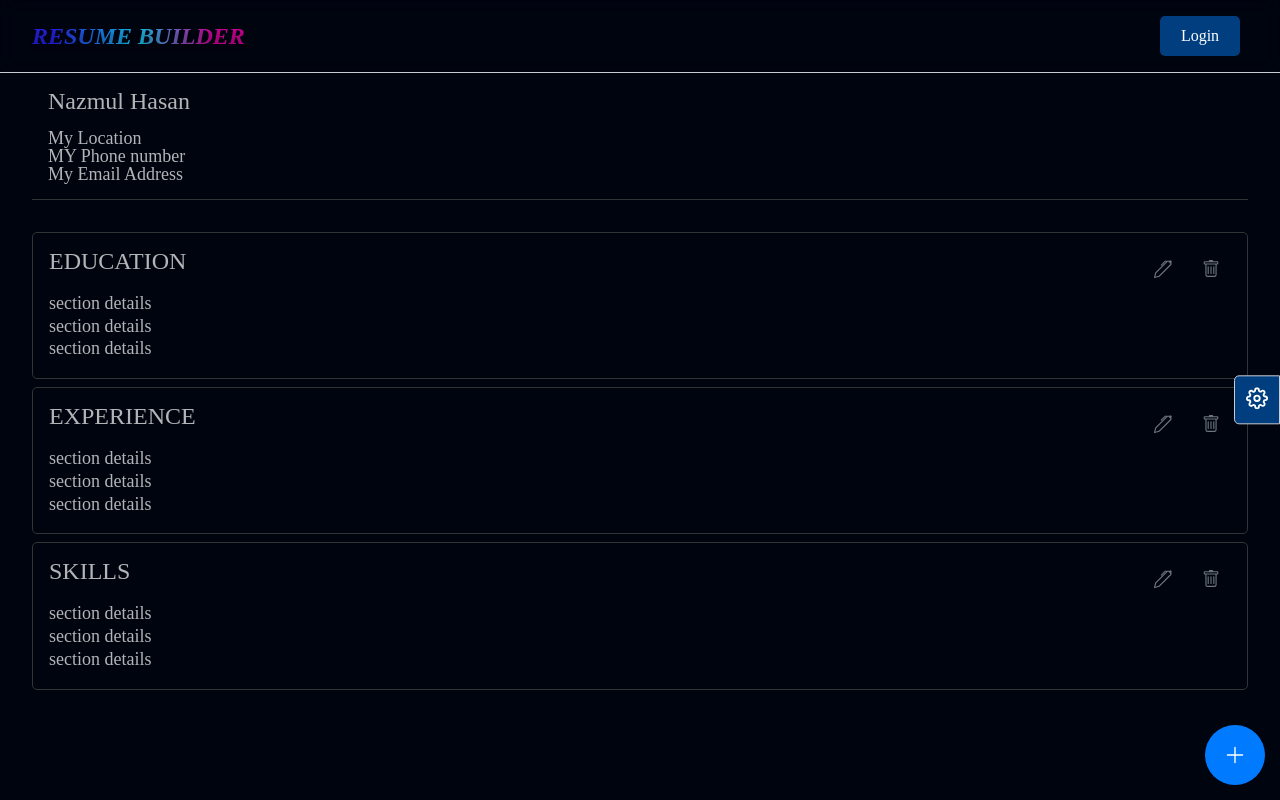
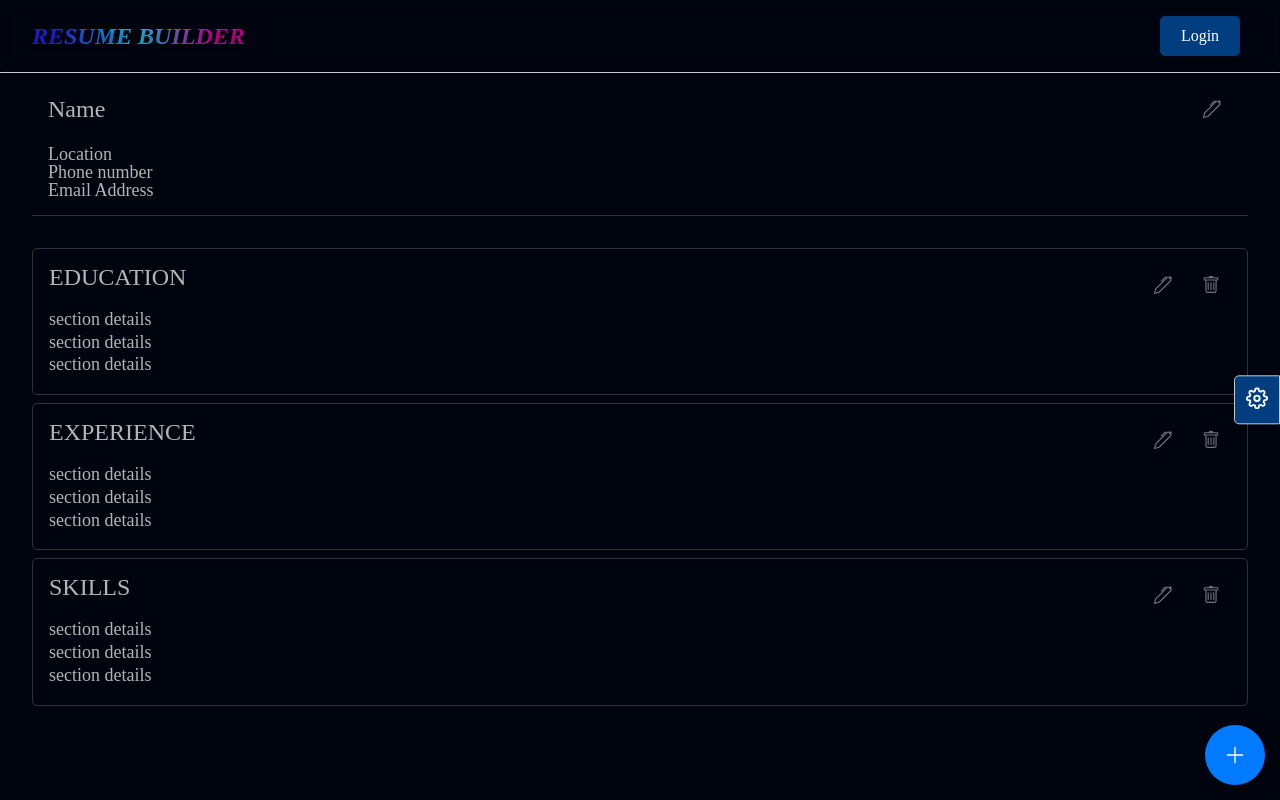
Before and after one commit to nnhasan0290/cv_generator, a React (Vite) app: page / in a window 1280 px wide. Built offline with nearby package versions, Linux system fonts and the light colour scheme.

Commit message:
feat: form feature of section

```diff
--- a/src/assets/styles/components/resume/_index.scss
+++ b/src/assets/styles/components/resume/_index.scss
@@ -9,6 +9,11 @@
     border-bottom: $border-2;
     padding: 1rem;
     gap: 1rem;
+    .identity__head{
+      display: flex;
+      justify-content: space-between;
+      align-items: center;
+    }
     .identity__title {
       font-size: $fs-large;
     }
@@ -23,8 +28,6 @@
       margin-bottom: .5rem;
       border-radius: $rounded-sm;
       .section__item{
-        display: flex;
-        justify-content: space-between;
         .section__details p {
           margin: 0.3rem 0;
         }
@@ -33,4 +36,39 @@
       }
     }
   }
+  .defaultForm{
+    display: flex;
+    flex-direction: column;
+    gap: 1rem;
+    border: $border-2;
+    padding: 1rem;
+    border-radius: $rounded-sm;
+    .defaultForm__submit{
+      width: 120px;
+      background-color: $primary-deep;
+      border: $border-1;
+      padding: .5rem;
+      border-radius: $rounded-sm;
+      color: white;
+      &:hover{
+        background-color: $primary;
+      }
+    }
+  }
+  .formItem{
+    display: flex;
+    flex-direction: column;
+    gap: .5rem;
+    text-transform: capitalize;
+    .formItem__input{
+      background-color: transparent;
+      border: $border-1;
+      padding: .5rem;
+      border-radius: $rounded-sm;
+      color: gray;
+      &:focus{
+        border: 1px solid $primary;
+      }
+    }
+  }
 }
--- a/src/components/Resume/Resume.jsx
+++ b/src/components/Resume/Resume.jsx
@@ -33,6 +33,7 @@ const Resume = () => {
                   index={index}
                   id={section.id}
                   title={section.title}
+                  formItems={section.formItems}
                 />
               ))}
 
--- /dev/null
+++ b/src/components/Resume/Sections/ DefaultForm.jsx
@@ -0,0 +1,18 @@
+import DefaultInput from "./DefaultInput";
+
+const DefaultForm = ({onSubmit, items}) => {
+    return(
+        <form className="defaultForm" action="" onSubmit={onSubmit}>
+            {
+                items.map((item, i) => (
+                    <DefaultInput key={i} label={item.label} type={item.type} options={item.options}/>
+                ))
+            }
+
+            <input className="defaultForm__submit" type="Submit" value="Save" />
+          </form>
+    )
+}
+
+
+export default DefaultForm;
--- /dev/null
+++ b/src/components/Resume/Sections/DefaultInput.jsx
@@ -0,0 +1,29 @@
+const DefaultInput = ({ label, type, options }) => {
+  return (
+    <div className="formItem">
+      {type === "select" && (
+        <>
+          <label className="formItem__label" htmlFor="">
+            {label}
+          </label>
+          <select className="formItem__input">
+            <option>-----</option>
+            {options.map((option, i) => (
+              <option key={i}>{option}</option>
+            ))}
+          </select>
+        </>
+      )}
+      {type === "text" && (
+        <>
+          <label className="formItem__label" htmlFor="">
+            {label}
+          </label>
+          <input className="formItem__input" type={type} />
+        </>
+      )}
+    </div>
+  );
+};
+
+export default DefaultInput;
--- a/src/components/Resume/Sections/DefaultSection.jsx
+++ b/src/components/Resume/Sections/DefaultSection.jsx
@@ -3,9 +3,17 @@ import SectionHead from "../../Common/SectionHead";
 import { BsPen, BsTrash } from "react-icons/bs";
 import IconButton from "../../Common/IconButton";
 import { GlobalSettingContext } from "../../../utils/SettingContext";
+import { useState } from "react";
+import DefaultForm from "./ DefaultForm";
 
-const DefaultSection = ({ title, id, index }) => {
+const DefaultSection = ({ title, id, index, formItems }) => {
   const { dispatch } = GlobalSettingContext();
+  const [showForm, setShowForm] = useState(false);
+
+  const handleSubmit = (e) => {
+    e.preventDefault();
+    setShowForm(false);
+  }
   return (
     <Draggable key={id} draggableId={id} index={index}>
       {(provided) => (
@@ -18,7 +26,7 @@ const DefaultSection = ({ title, id, index }) => {
           <div className="section__head">
             <SectionHead>{title}</SectionHead>
             <div className="section__btn">
-              <IconButton icon={<BsPen />} />
+              <IconButton icon={<BsPen />} onClick={() => setShowForm(!showForm)} />
               <IconButton
                 onClick={() => {
                   dispatch({ type: "UPDATE_ACTIVATION", payload: { id: id } });
@@ -28,6 +36,9 @@ const DefaultSection = ({ title, id, index }) => {
             </div>
           </div>
           <div className="section__item">
+            {showForm ? (
+              <DefaultForm items={formItems} onSubmit={handleSubmit}/>
+            ) : (
               <div className="section__details">
                 {/* {details.map((detail, i) => (
                 <p key={i}>{detail}</p>
@@ -36,6 +47,7 @@ const DefaultSection = ({ title, id, index }) => {
                 <p>section details</p>
                 <p>section details</p>
               </div>
+            )}
           </div>
         </div>
       )}
--- a/src/components/Resume/Sections/Identity.jsx
+++ b/src/components/Resume/Sections/Identity.jsx
@@ -1,13 +1,45 @@
+import { BsPen } from "react-icons/bs";
+import IconButton from "../../Common/IconButton";
+import { useState } from "react";
+import DefaultForm from "./ DefaultForm";
+
 const Identity = () => {
+  const [editMode, setEditMode] = useState(false);
+
+  const handleSubmit = (e) => {
+    e.preventDefault();
+    setEditMode(false);
+  };
   return (
-
     <div className="identity">
-      <div className="identity__title">Nazmul Hasan</div>
-      <div>
-        <p>My Location</p>
-        <p>MY Phone number</p>
-        <p>My Email Address</p>
-      </div>
+      {editMode ? (
+        <DefaultForm
+          items={[
+            { label: "name", type: "text" },
+            { label: "Location", type: "text" },
+            { label: "Phone number", type: "text" },
+            { label: "Email address", type: "text" },
+          ]}
+          onSubmit={handleSubmit}
+        />
+      ) : (
+        <>
+          <div className="identity__head">
+            <div className="identity__title">Name</div>
+            <IconButton
+              onClick={() => {
+                setEditMode(true);
+              }}
+              icon={<BsPen />}
+            />
+          </div>
+          <div>
+            <p>Location</p>
+            <p>Phone number</p>
+            <p>Email Address</p>
+          </div>
+        </>
+      )}
     </div>
   );
 };
--- a/src/utils/SettingContext.jsx
+++ b/src/utils/SettingContext.jsx
@@ -20,25 +20,58 @@ const sections = [
     id: "1",
     activated: true,
     title: "Education",
-    position: 1,
+    formItems: [
+      { label: "school", type: "text" },
+      { label: "degree", type: "text" },
+      { lable: "field of study", type: "text" },
+      { label: "location", type: "text" },
+    ],
   },
   {
     id: "2",
     activated: true,
     title: "Experience",
-    position: 2,
+    formItems: [
+      { label: "position", type: "text" },
+      { label: "company name", type: "text" },
+      { label: "location", type: "text" },
+      { label: "description", type: "text" },
+    ],
   },
   {
     id: "3",
     activated: true,
     title: "Skills",
-    position: 3,
+    formItems: [
+      { label: "Skills", type: "text" },
+      {
+        label: "Years of experience",
+        type: "select",
+        options: [
+          "1 year",
+          "2 years",
+          "3 years",
+          "4 years",
+          "5 years",
+          "6 years",
+          "7 years",
+          "10+ years",
+        ],
+      },
+    ],
   },
   {
     id: "4",
     activated: false,
     title: "Soft Skills",
-    position: 4,
+    formItems: [
+      { label: "Skills", type: "text" },
+      {
+        label: "Years of experience",
+        type: "select",
+        options: ["1 year", "2 years", "3 years"],
+      },
+    ],
   },
 ];
 
```
Lines whose indentation alone changed are shown as unchanged.
